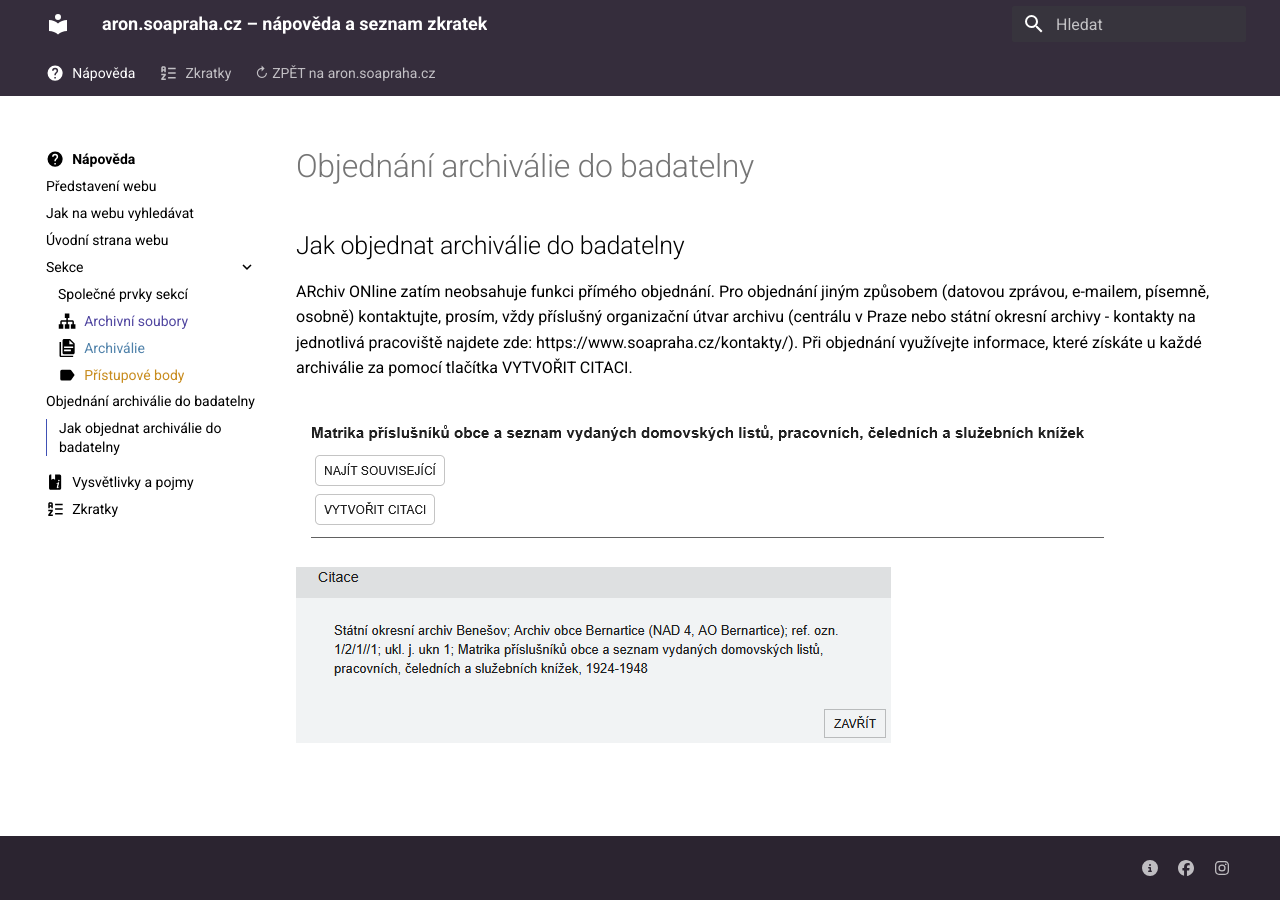
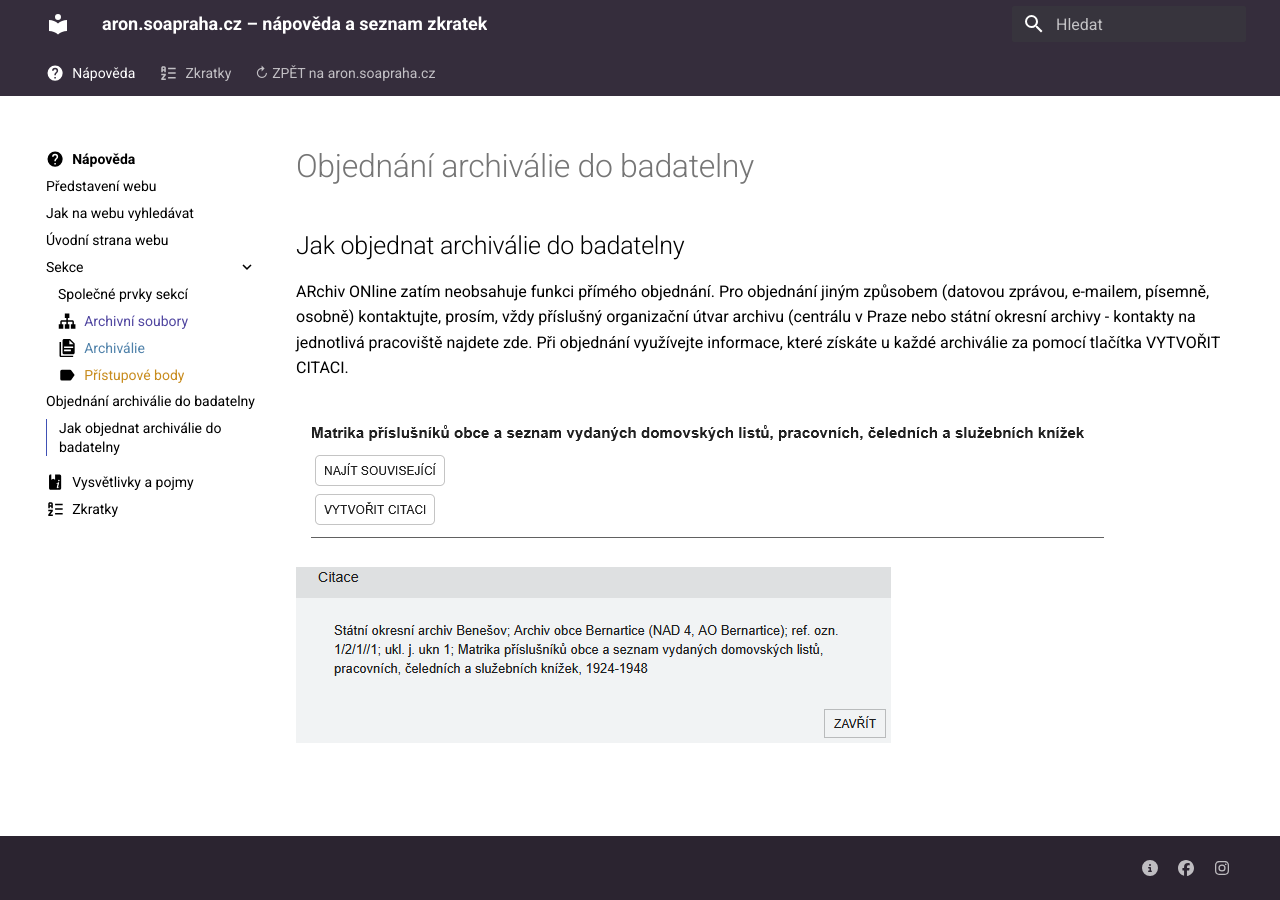
Before and after one commit to soapraha/aron-help, an MkDocs documentation site: the page built from docs/help/order.md, in a window 1280 px wide. Built offline with MkDocs 1.6.1 and Material for MkDocs 9.7.7, drawn with Linux system fonts in a browser that asks for light colours.

Commit message:
contacts

```diff
--- a/docs/help/order.md
+++ b/docs/help/order.md
@@ -2,7 +2,7 @@
 
 ## Jak objednat archiválie do badatelny
 
-ARchiv ONline zatím neobsahuje funkci přímého objednání. Pro objednání jiným způsobem (datovou zprávou, e-mailem, písemně, osobně) kontaktujte, prosím, vždy příslušný organizační útvar archivu (centrálu v Praze nebo státní okresní archivy - kontakty na jednotlivá pracoviště najdete zde: https://www.soapraha.cz/kontakty/). Při objednání využívejte informace, které získáte u každé archiválie za pomocí tlačítka VYTVOŘIT CITACI.
+ARchiv ONline zatím neobsahuje funkci přímého objednání. Pro objednání jiným způsobem (datovou zprávou, e-mailem, písemně, osobně) kontaktujte, prosím, vždy příslušný organizační útvar archivu (centrálu v Praze nebo státní okresní archivy - kontakty na jednotlivá pracoviště najdete [zde](https://www.soapraha.cz/kontakty/). Při objednání využívejte informace, které získáte u každé archiválie za pomocí tlačítka VYTVOŘIT CITACI.
 
 ![Detail fondu](./img/detail4.png)
 ![Citace](./img/quote.png)
```
